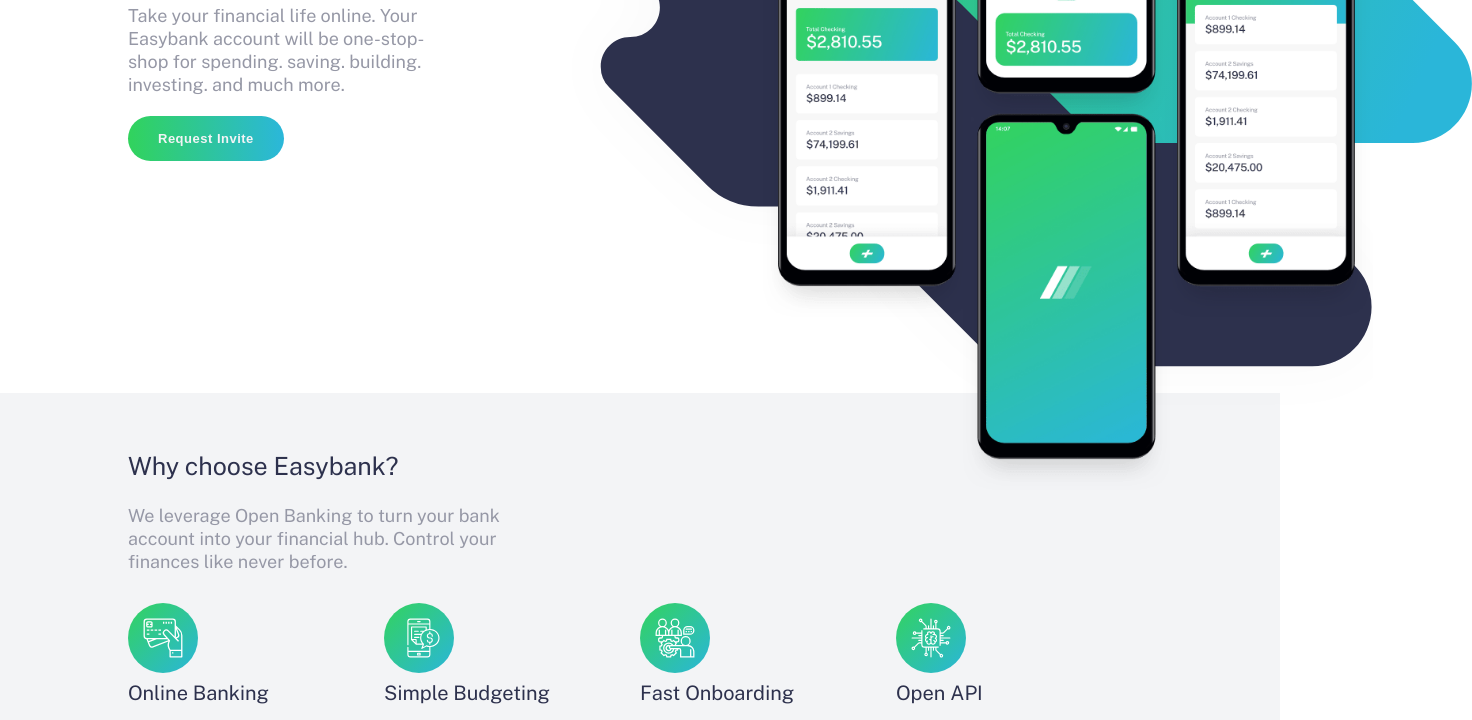
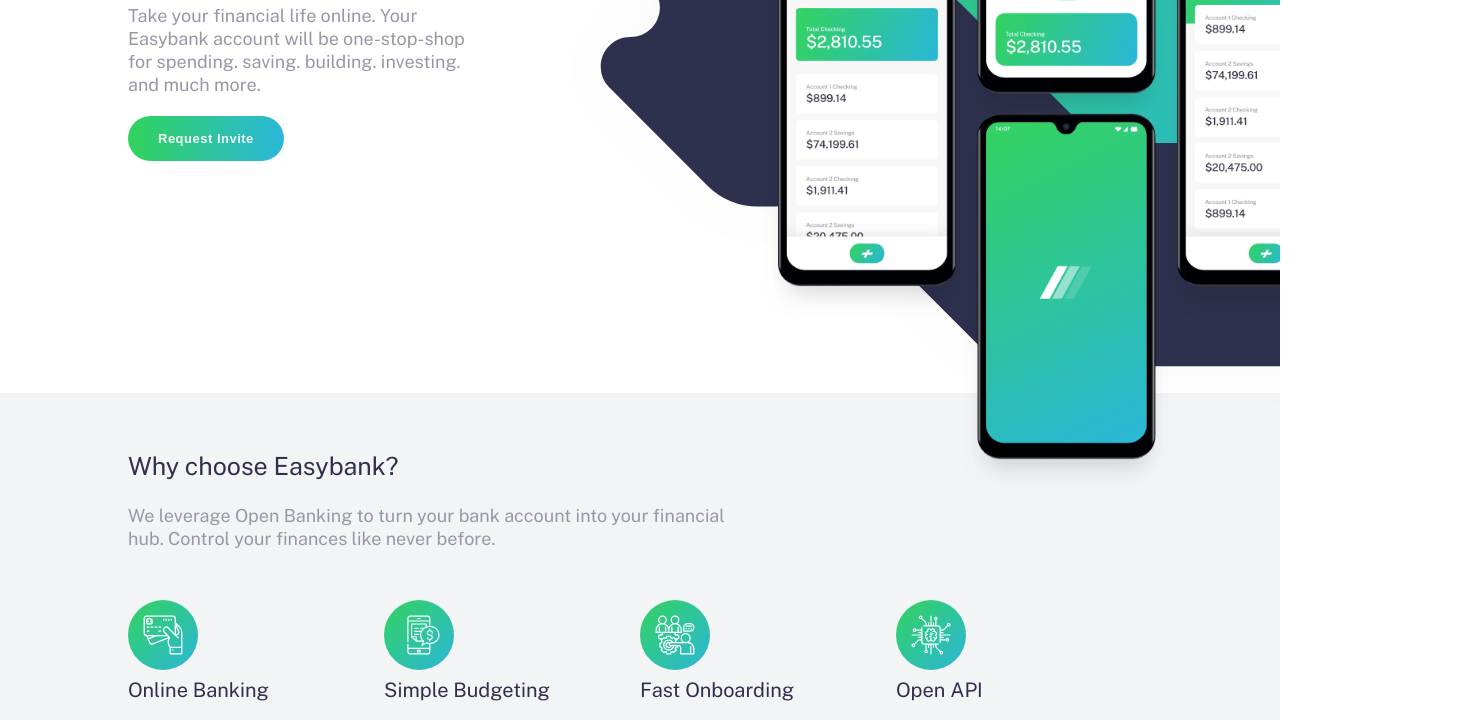
Before and after one commit to JapCode/Easybank_landing_page, a plain HTML site: page index.html in a window 1280 px wide. Shown: the part 228-948 px from the top of the page, 1472 px wide, since content can reach past the window. Drawn offline with nearby package versions, Linux system fonts and the light colour scheme.

Commit message:
finalizado el desktop

```diff
--- a/sass/desktop.scss
+++ b/sass/desktop.scss
@@ -57,6 +57,7 @@ body {
 
     //MAIN
     .container {
+      overflow-x: hidden;
       position: relative;
       z-index: 1;
       width: 100vw;
@@ -104,7 +105,6 @@ body {
         height: 300px;
 
         width: 400px;
-        // white-space: pre-wrap;
         h1 {
           padding: 0;
           padding-top: 60px;
@@ -120,14 +120,7 @@ body {
     .blockRecomendation {
       margin: 0 auto;
       width: 80%;
-      /* position: absolute;
-      z-index: 2; */
       text-align: start;
-      // padding: 80px 0;
-      /* &__data {
-        padding-bottom: 20px;
-
-      } */
       &__data {
         padding: 0;
         width: 70%;
@@ -139,12 +132,13 @@ body {
         overflow: hidden;
         display: grid;
         grid-template-columns: repeat(auto-fit, minmax(360px, 1fr));
-        .card {
-          width: 300px;
-          padding: 0;
-        }
+      }
+      .card {
+        width: 70%;
+        padding: 0;
       }
     }
+    // for section of articles
     .blockArticles {
       width: 90%;
       margin: 0 auto;
@@ -155,9 +149,11 @@ body {
       &__articles {
         display: grid;
         grid-template-columns: repeat(auto-fit, minmax(320px, 40%));
+        gap: 60px;
         justify-content: center;
       }
     }
+    // for footer
     footer {
       width: 100%;
       .footer__container {
@@ -184,14 +180,13 @@ body {
             line-height: normal;
             cursor: pointer;
           }
-          /*  &__End {
-            padding: 20px;
-          } */
         }
       }
     }
   }
+  // breakpoint__2
   @include respond-to(1227px) {
+    // for header
     .header {
       .overBar {
         &__request {
@@ -199,23 +194,26 @@ body {
         }
       }
     }
+    // for recomendations
     .blockRecomendation {
       &__data {
-        width: 40%;
+        width: 60%;
       }
       &__cards {
         width: 100%;
-        margin: 0 auto;
+        margin: 20px auto;
         overflow: hidden;
         display: grid;
         grid-template-columns: repeat(4, 25%);
         .card {
-          width: 200px;
-          padding: 0;
+          width: 94%;
+          padding-right: 20px;
         }
       }
     }
+    // for header
     .blockHeader {
+      width: 350px;
       &__img {
         width: calc(69% - 100px);
         top: calc(50% - 23vw);
@@ -227,9 +225,11 @@ body {
         top: calc(50% - 29vw);
       }
     }
+    // for hero
     .container__hero {
       margin-bottom: 151px;
     }
+    // for articles
     .blockArticles {
       &__articles {
         display: grid;
@@ -238,7 +238,6 @@ body {
         &__data {
           padding: 0 120px;
         }
-        // display: flex;
       }
     }
   }
--- a/sass/layout/_articles.scss
+++ b/sass/layout/_articles.scss
@@ -56,9 +56,10 @@
         h3 {
           padding-bottom: 1rem;
           @extend %h3-text;
-        &:hover{
-          color: $BrightCyan;
-        }
+          &:hover {
+            cursor: pointer;
+            color: $LimeGreen;
+          }
         }
         p {
           font-size: 1.6rem;
```
Also changed, not shown: css/desktop.css, css/main.css, 2 other files.
